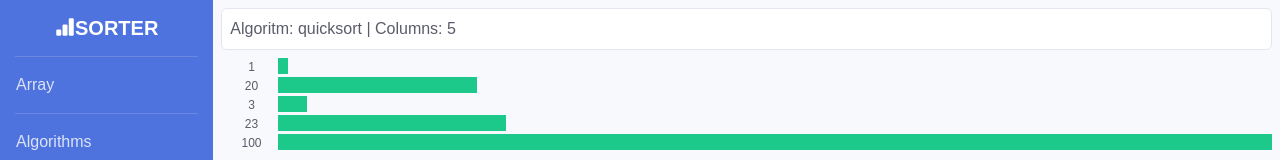
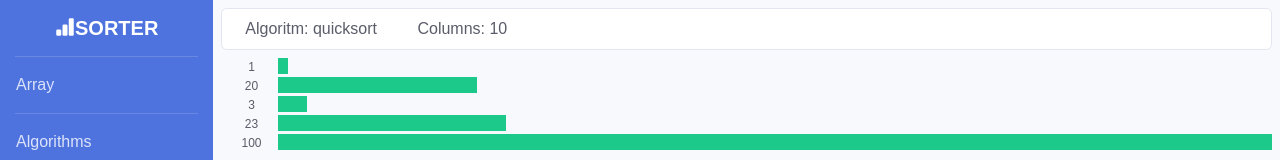
Before and after one commit to darragh3277/sorter, a React (Create React App) app: page / in a window 1280 px wide. Shown: the top 160 px of the page. Built offline with nearby package versions, Linux system fonts and the light colour scheme.

Commit message:
separated dashboard to own component

```diff
--- a/src/sorter/Sorter.js
+++ b/src/sorter/Sorter.js
@@ -9,6 +9,7 @@ class Sorter extends React.Component {
   constructor(props) {
     super(props);
     this.state = {
+      size: 10,
       columns: [],
       algorithm: "quicksort",
       columnContainerHeight: null,
@@ -19,7 +20,7 @@ class Sorter extends React.Component {
     let height = document.getElementById("column_container").offsetHeight;
     this.setState({
       columnContainerHeight: height,
-      columns: [1, 20, 3, 23, 100],
+      columns: [1, 20, 3, 23, 100], //max 100
     });
   }
 
@@ -30,6 +31,7 @@ class Sorter extends React.Component {
           <Sidebar />
           <Visualiser
             algorithm={this.state.algorithm}
+            size={this.state.size}
             columns={this.state.columns}
             columnContainerHeight={this.state.columnContainerHeight}
           />
--- /dev/null
+++ b/src/sorter/components/dashboard/Dashboard.js
@@ -0,0 +1,16 @@
+import React from "react";
+import Col from "react-bootstrap/Col";
+import Row from "react-bootstrap/Row";
+
+const Dashboard = ({ algorithm, size }) => {
+  return (
+    <Row className="p-2 mb-2" id="visualiser_info">
+      <Col xs={6} md={4} lg={3} xl={2}>
+        Algoritm: {algorithm}
+      </Col>
+      <Col>Columns: {size}</Col>
+    </Row>
+  );
+};
+
+export default Dashboard;
--- a/src/sorter/components/visualiser/Visualiser.js
+++ b/src/sorter/components/visualiser/Visualiser.js
@@ -2,6 +2,7 @@ import React from "react";
 import Col from "react-bootstrap/Col";
 import Row from "react-bootstrap/Row";
 import "./Visualiser.css";
+import Dashboard from "../dashboard/Dashboard";
 
 const renderNumbers = (col, useVariableHeight) => {
   if (useVariableHeight === false) {
@@ -30,12 +31,10 @@ const render = (columns, columnContainerHeight) =>
     );
   });
 
-const Visualiser = ({ algorithm, columns, columnContainerHeight }) => {
+const Visualiser = ({ algorithm, columns, size, columnContainerHeight }) => {
   return (
     <Col className="m-2" id="visualiser_container">
-      <Row className="p-2 mb-2" id="visualiser_info">
-        Algoritm: {algorithm} | Columns: {columns.length}
-      </Row>
+      <Dashboard algorithm={algorithm} size={size} />
       <Row id="column_container">
         <Col>{render(columns, columnContainerHeight)}</Col>
       </Row>
```
